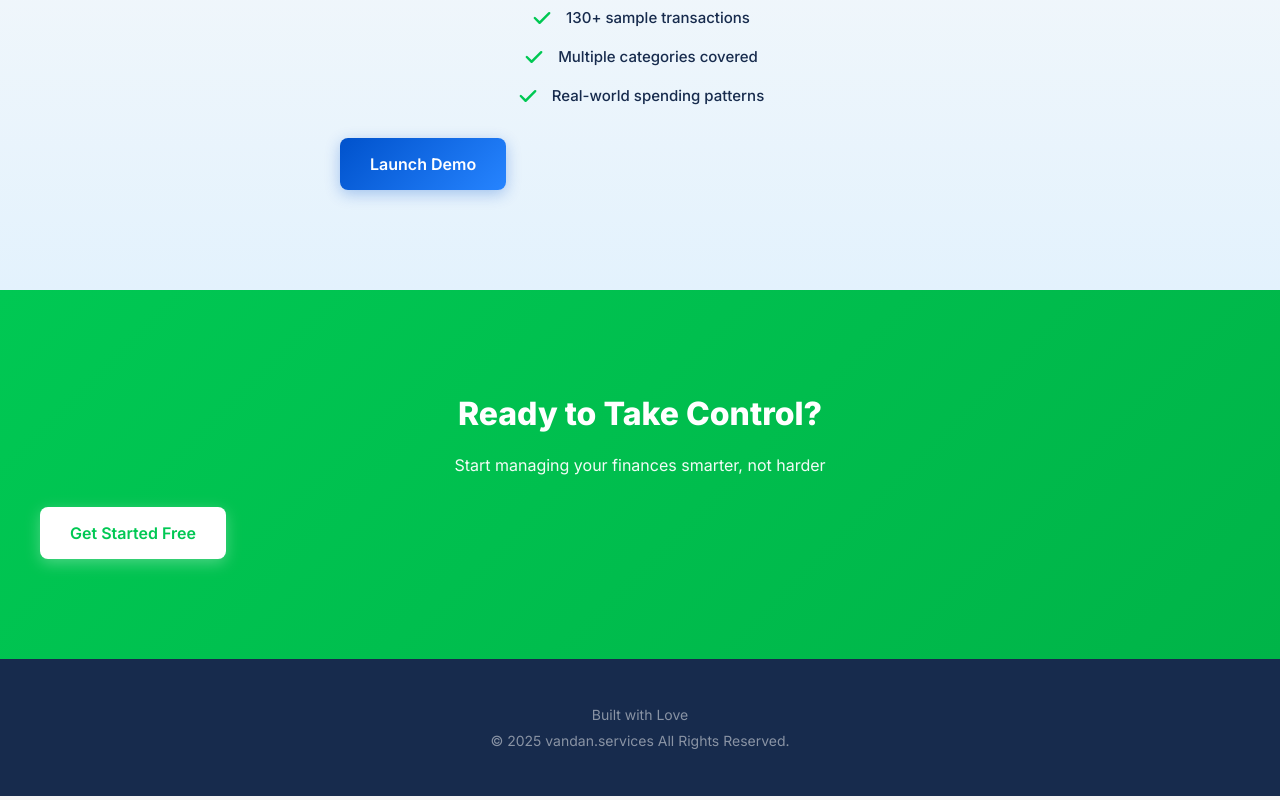
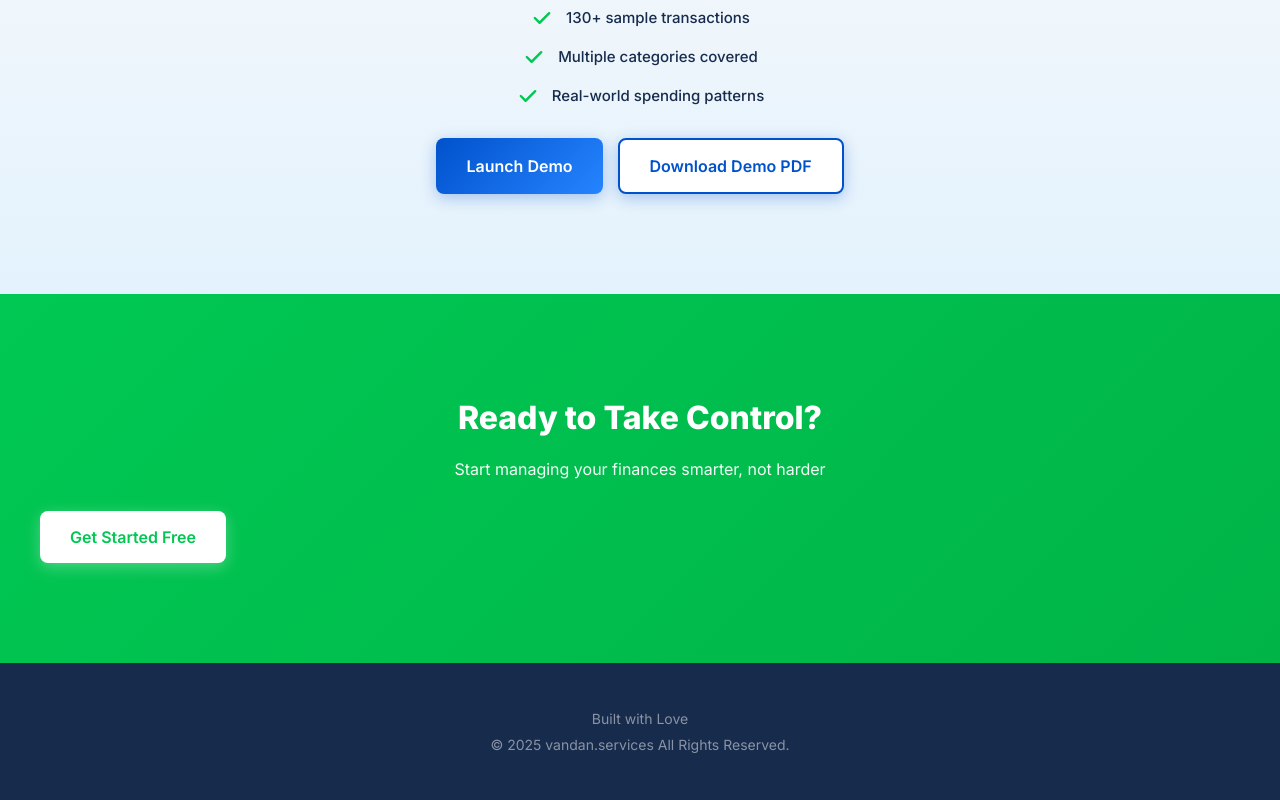
Before and after one commit to vandandalvi/personalFinanceAdvisor, a React (Vite) app in the folder frontend/vite-project/: page / in a window 1280 px wide. Shown: the part 3342-4142 px from the top of the page. Built offline with nearby package versions, Linux system fonts and the light colour scheme.

Commit message:
feat: add download option for demo pdf on welcome page

```diff
--- a/frontend/vite-project/src/components/WelcomePage.jsx
+++ b/frontend/vite-project/src/components/WelcomePage.jsx
@@ -248,9 +248,19 @@ const WelcomePage = () => {
               <span>Real-world spending patterns</span>
             </div>
           </div>
-          <button className="btn-demo" onClick={handleTryDemo}>
-            Launch Demo
-          </button>
+          <div style={{ display: 'flex', gap: '15px', justifyContent: 'center', marginTop: '20px', flexWrap: 'wrap' }}>
+            <button className="btn-demo" onClick={handleTryDemo}>
+              Launch Demo
+            </button>
+            <a
+              href="/mysampleacc.pdf"
+              download="demo_kotak_statement.pdf"
+              className="btn-demo"
+              style={{ background: 'white', color: '#0052CC', textDecoration: 'none', border: '2px solid #0052CC' }}
+            >
+              Download Demo PDF
+            </a>
+          </div>
         </div>
       </section>
 
```
